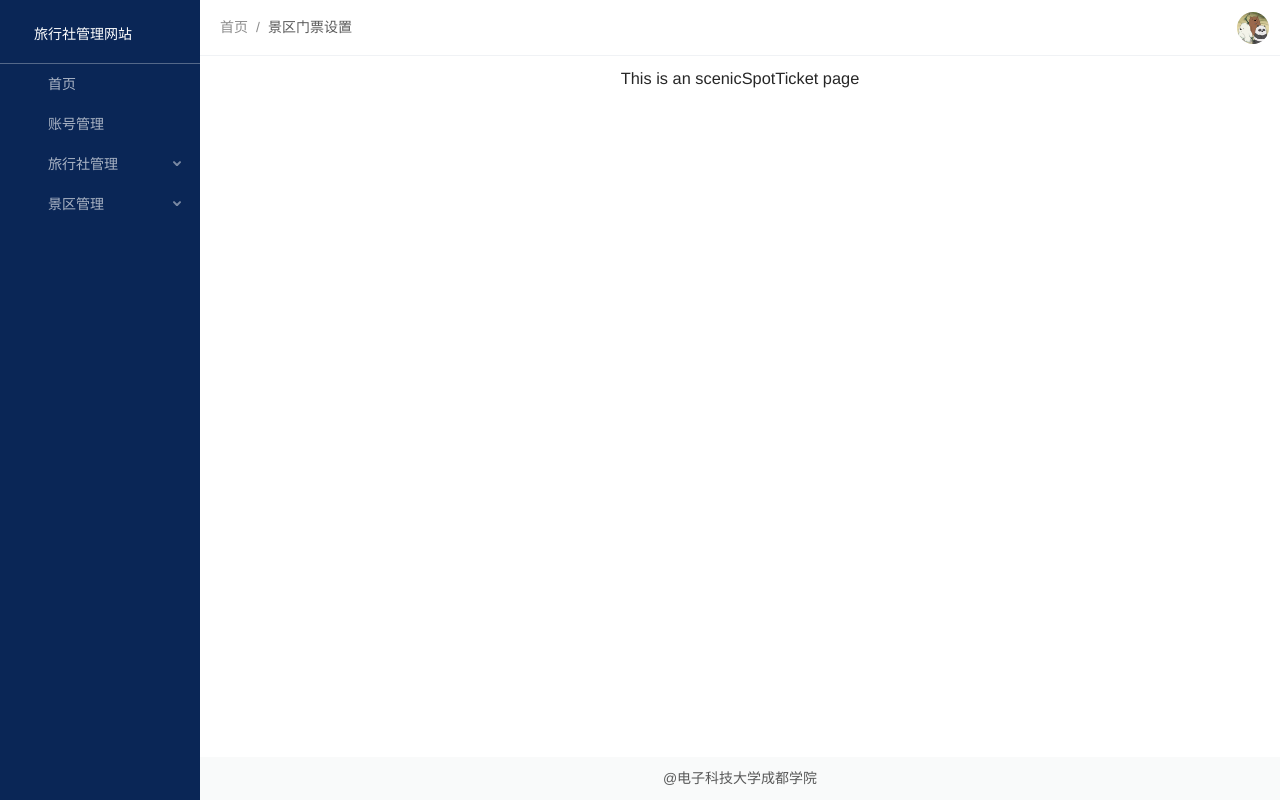
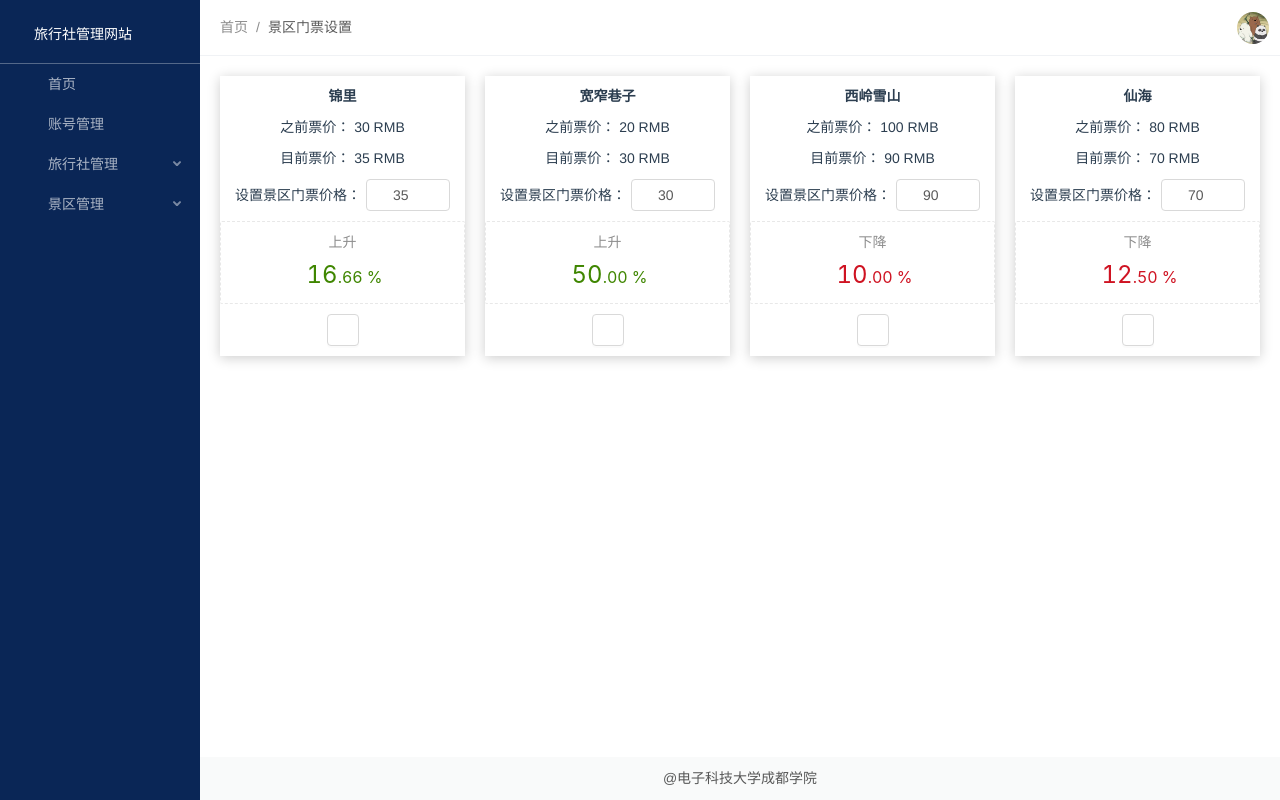
Before and after one commit to Constantine1916/Travel-Agency-Management-Website, a Vue app: page /home/scenicSpotTicket in a window 1280 px wide. Built offline with nearby package versions, Linux system fonts and the light colour scheme; sample sign-in values are in the browser's storage.

Commit message:
新增景区门票设置页面

```diff
--- a/src/views/ScenicSpotNumber.vue
+++ b/src/views/ScenicSpotNumber.vue
@@ -3,11 +3,22 @@
  * @Author       : sunjr
  * @Date         : 2021-03-12 12:33:22
  * @LastEditors  : sunjr
- * @LastEditTime : 2021-03-28 01:24:14
- * @FilePath     : \travel-agency-management-website\src\views\scenicSpotNumber.vue
+ * @LastEditTime : 2021-05-04 01:33:01
+ * @FilePath     : \travel-agency-management-website\src\views\ScenicSpotNumber.vue
 -->
 <template>
   <div class="scenicSpotNumber">
-    <h1>This is an scenicSpotNumber page</h1>
+    this is scenicSpotNumber page!
   </div>
 </template>
+<script>
+export default {
+
+}
+</script>
+<style lang="scss">
+.scenicSpotNumber {
+  height: 100%;
+  width: 100%;
+}
+</style>
--- a/src/views/ScenicSpotTicket.vue
+++ b/src/views/ScenicSpotTicket.vue
@@ -1,21 +1,167 @@
-<!--
- * @Description  :
- * @Author       : sunjr
- * @Date         : 2021-03-28 01:22:58
- * @LastEditors  : sunjr
- * @LastEditTime : 2021-03-28 01:25:26
- * @FilePath     : \travel-agency-management-website\src\views\scenicSpotTicket.vue
--->
 <!--
  * @Description  :
  * @Author       : sunjr
  * @Date         : 2021-03-12 12:33:22
  * @LastEditors  : sunjr
- * @LastEditTime : 2021-03-28 01:23:52
- * @FilePath     : \travel-agency-management-website\src\views\scenicSpotTicket.vue
+ * @LastEditTime : 2021-05-04 22:46:39
+ * @FilePath     : \travel-agency-management-website\src\views\ScenicSpotTicket.vue
 -->
 <template>
-  <div class="scenicSpotTicket">
-    <h1>This is an scenicSpotTicket page</h1>
+  <div class="ScenicSpotTicket">
+    <template v-for="item in ScenicSpotTicketData">
+      <div class="item">
+        <div class="scenicSpot itemRow" :title="item.scenicSpot">{{ item.scenicSpot }}</div>
+        <div class="beforeTicket itemRow" :title="`之前票价： ${item.beforeTicket} RMB`" :ref="`beforeTicket${item.id}`">
+          之前票价： {{ item.beforeTicket }} RMB
+        </div>
+        <div class="presentTicket itemRow" :title="`目前票价： ${item.presentTicket } RMB`" :ref="`presentTicket${item.id}`">
+          目前票价： {{ item.presentTicket }} RMB
+        </div>
+        <div class="inpout itemRow">
+          <div title="设置景区门票价格：">设置景区门票价格： </div>
+          <a-input-number :min="0" :default-value="item.presentTicket" @change="onChange($event,item.id)" />
+        </div>
+        <div class="quota itemRow">
+          <a-card v-if="item.type === 'up'">
+            <a-statistic
+              title="上升"
+              :value="item.percentage"
+              :precision="2"
+              suffix="%"
+              :value-style="{ color: '#3f8600' }"
+            >
+              <template #prefix>
+                <a-icon type="arrow-up" />
+              </template>
+            </a-statistic>
+          </a-card>
+          <a-card v-else>
+            <a-statistic
+              title="下降"
+              :value="item.percentage"
+              :precision="2"
+              suffix="%"
+              :value-style="{ color: '#cf1322' }"
+            >
+              <template #prefix>
+                <a-icon type="arrow-down" />
+              </template>
+            </a-statistic>
+          </a-card>
+        </div>
+        <div class="button itemRow">
+          <a-button @click="submit(item.id, item.presentTicket)"><a-icon type="check" /></a-button>
+        </div>
+      </div>
+    </template>
   </div>
 </template>
+<script>
+const ScenicSpotTicketData = [
+  {
+    id: 1,
+    scenicSpot: '锦里',
+    beforeTicket: 30,
+    presentTicket: 35,
+  },
+  {
+    id: 2,
+    scenicSpot: '宽窄巷子',
+    beforeTicket: 20,
+    presentTicket: 30
+  },
+  {
+    id: 3,
+    scenicSpot: '西岭雪山',
+    beforeTicket: 100,
+    presentTicket: 90
+  },
+  {
+    id: 4,
+    scenicSpot: '仙海',
+    beforeTicket: 80,
+    presentTicket: 70
+  }
+]
+
+export default {
+  data() {
+    return {
+      ScenicSpotTicketData // 景区门票数据信息
+    }
+  },
+  created() {
+    this.ScenicSpotTicketData = this.ScenicSpotTicketData.map(item => {
+      return {
+        ...item,
+        type: item.beforeTicket < item.presentTicket ? 'up' : 'down',
+        percentage: item.beforeTicket < item.presentTicket ? (item.presentTicket - item.beforeTicket) * 100 / item.beforeTicket : (item.beforeTicket - item.presentTicket) * 100 / item.beforeTicket
+      }
+    })
+  },
+  methods: {
+    onChange(value, id) {
+      console.log('changed', value);
+      console.log('id', id);
+
+    },
+    submit(id, present) {
+      let number = document.getElementsByClassName('ant-input-number-input')[id - 1].value;
+
+      this.$refs['beforeTicket' + id][0].innerHTML = `之前票价： ${present} RMB`
+      this.$refs['presentTicket' + id][0].innerHTML = `目前票价： ${number} RMB`
+
+      console.log(this.$refs['beforeTicket' + id]);
+      console.log(this.$refs['presentTicket' + id]);
+
+      console.log('id', id);
+      console.log('number', number);
+    }
+  }
+}
+</script>
+<style lang="scss">
+.ScenicSpotTicket {
+  height: 100%;
+  width: 100%;
+  display: flex;
+  flex-wrap: wrap;
+  .item {
+    box-shadow: 0px 2px 12px 0px rgba(0, 0, 0, 0.2);
+    height: 280px;
+    min-height: 280px;
+    width: calc(25% - 20px);
+    min-width: 240px;
+    box-sizing: border-box;
+    margin: 10px;
+    .itemRow {
+      width: 100%;
+      padding-bottom: 10px;
+      &:first-child {
+        padding-top: 10px;
+        font-weight: 600;
+      }
+    }
+    .inpout {
+      display: flex;
+      align-items: center;
+      > div {
+        padding-left: 15px;
+        padding-right: 5px;
+      }
+      .ant-input-number {
+        flex: 1;
+        margin-right: 15px;
+      }
+    }
+    .quota {
+      .ant-card {
+        border-style: dashed;
+        .ant-card-body {
+          padding: 10px;
+        }
+      }
+    }
+  }
+}
+</style>
```
